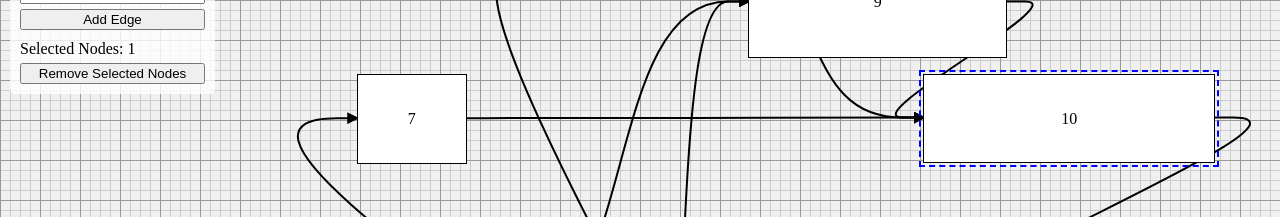
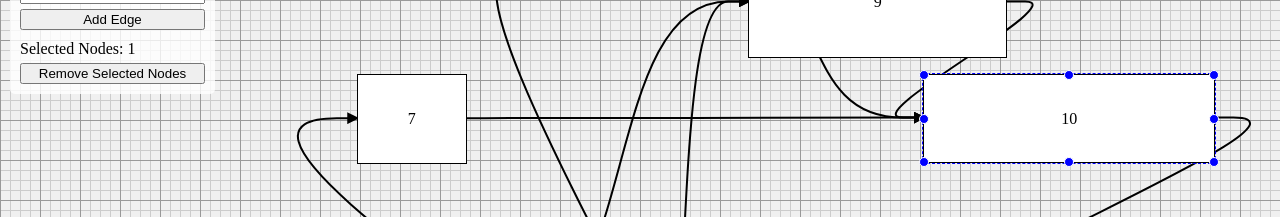
Before and after one commit to sonsonson110/node-based-visual-editor, a React (Vite) app: page / in a window 1280 px wide. Both pictures are taken after a click on the element "10". Shown: the part 120-337 px from the top of the page. Built offline with nearby package versions, Linux system fonts and the light colour scheme.

Commit message:
add selected styling

```diff
--- a/src/App.tsx
+++ b/src/App.tsx
@@ -104,7 +104,9 @@ function App() {
           <NodeComponent
             key={node.id}
             node={node}
-            isDragging={draggedNodeId === node.id}
+            isDragging={
+              selectedNodeIdSet.has(node.id) && draggedNodeId !== null
+            }
             isSelected={selectedNodeIdSet.has(node.id)}
             onMouseDown={(e) => {
               if (e.button !== 0) return;
--- a/src/components/NodeComponent.tsx
+++ b/src/components/NodeComponent.tsx
@@ -1,11 +1,25 @@
 import React from "react";
 import type { Node } from "../types";
+import { NodeResizer } from "../styled";
 
 interface NodeComponentProps extends React.HTMLAttributes<HTMLDivElement> {
   node: Node;
   isDragging: boolean;
   isSelected: boolean;
 }
+
+const nodeResizerPositions = [
+  "top-left",
+  "top-middle",
+  "top-right",
+  "middle-right",
+  "bottom-right",
+  "bottom-middle",
+  "bottom-left",
+  "middle-left",
+] as const;
+
+const outlineOffset = 0;
 
 const NodeComponent: React.FC<NodeComponentProps> = ({
   node,
@@ -21,9 +35,9 @@ const NodeComponent: React.FC<NodeComponentProps> = ({
         top: node.y,
         width: node.width,
         height: node.height,
-        border: isDragging ? "2px solid red" : "1px solid #000",
-        outline: isSelected ? "2px dashed blue" : "none",
-        outlineOffset: 2,
+        border: "1px solid #000",
+        outline: isSelected ? "1px dashed blue" : undefined,
+        outlineOffset: outlineOffset,
         background: "#fff",
         display: "flex",
         alignItems: "center",
@@ -35,6 +49,15 @@ const NodeComponent: React.FC<NodeComponentProps> = ({
       {...rest}
     >
       {node.id}
+      {!isDragging &&
+        isSelected &&
+        nodeResizerPositions.map((position) => (
+          <NodeResizer
+            key={position}
+            position={position}
+            outlineOffset={outlineOffset}
+          />
+        ))}
     </div>
   );
 };
--- a/src/styled.ts
+++ b/src/styled.ts
@@ -60,3 +60,72 @@ export const SVGContainer = styled.svg`
   overflow: visible;
   pointer-events: none;
 `;
+
+export const NodeResizer = styled.div<{
+  position: string;
+  outlineOffset?: number;
+}>`
+  position: absolute;
+  width: 8px;
+  height: 8px;
+  background: blue;
+  border-radius: 9999px;
+  transform: translate(-50%, -50%);
+  z-index: 10;
+  border: 1px solid #fff;
+
+  ${({ position, outlineOffset }) => {
+    switch (position) {
+      case "top-left":
+        return `
+          top: -${outlineOffset}px;
+          left: -${outlineOffset}px;
+          cursor: nwse-resize;
+        `;
+      case "top-middle":
+        return `
+          top: -${outlineOffset}px;
+          left: 50%;
+          cursor: ns-resize;
+        `;
+      case "top-right":
+        return `
+          top: -${outlineOffset}px;
+          left: calc(100% + ${outlineOffset}px);
+          cursor: nesw-resize;
+        `;
+      case "bottom-left":
+        return `
+          top: calc(100% + ${outlineOffset}px);
+          left: -${outlineOffset}px;
+          cursor: nesw-resize;
+        `;
+      case "bottom-middle":
+        return `
+          top: calc(100% + ${outlineOffset}px);
+          left: 50%;
+          cursor: ns-resize;
+        `;
+      case "bottom-right":
+        return `
+          top: calc(100% + ${outlineOffset}px);
+          left: calc(100% + ${outlineOffset}px);
+          cursor: nwse-resize;
+        `;
+      case "middle-left":
+        return `
+          top: 50%;
+          left: -${outlineOffset}px;
+          cursor: ew-resize;
+        `;
+      case "middle-right":
+        return `
+          top: 50%;
+          left: calc(100% + ${outlineOffset}px);
+          cursor: ew-resize;
+        `;
+      default:
+        return "";
+    }
+  }}
+`;
```
